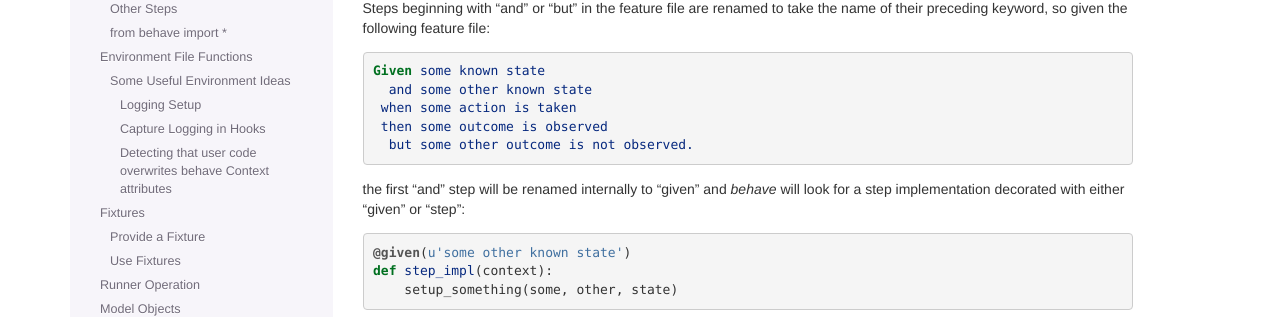
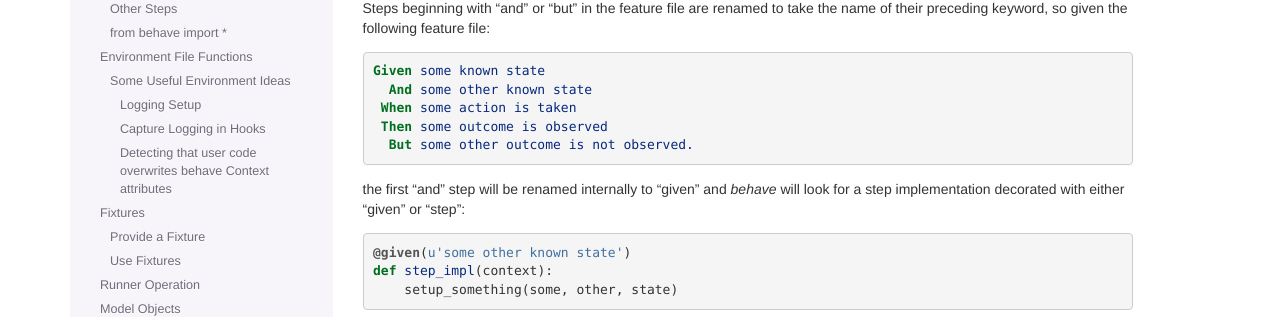
Before and after one commit to zhwei820/behave, a Sphinx documentation site: the page built from docs/api.rst, in a window 1280 px wide and 900 px high, scrolled down 730 px. Shown: the part 178-495 px from the top of the window. Built offline with Sphinx 7.4.7, drawn with Linux system fonts in a browser that asks for light colours; the version number is read from the project's files by our own code.

Commit message:
capitalizing steps

```diff
--- a/docs/api.rst
+++ b/docs/api.rst
@@ -74,10 +74,10 @@
 .. code-block:: gherkin
 
     Given some known state
-      and some other known state
-     when some action is taken
-     then some outcome is observed
-      but some other outcome is not observed.
+      And some other known state
+     When some action is taken
+     Then some outcome is observed
+      But some other outcome is not observed.
 
 the first "and" step will be renamed internally to "given" and *behave*
 will look for a step implementation decorated with either "given" or "step":
```
